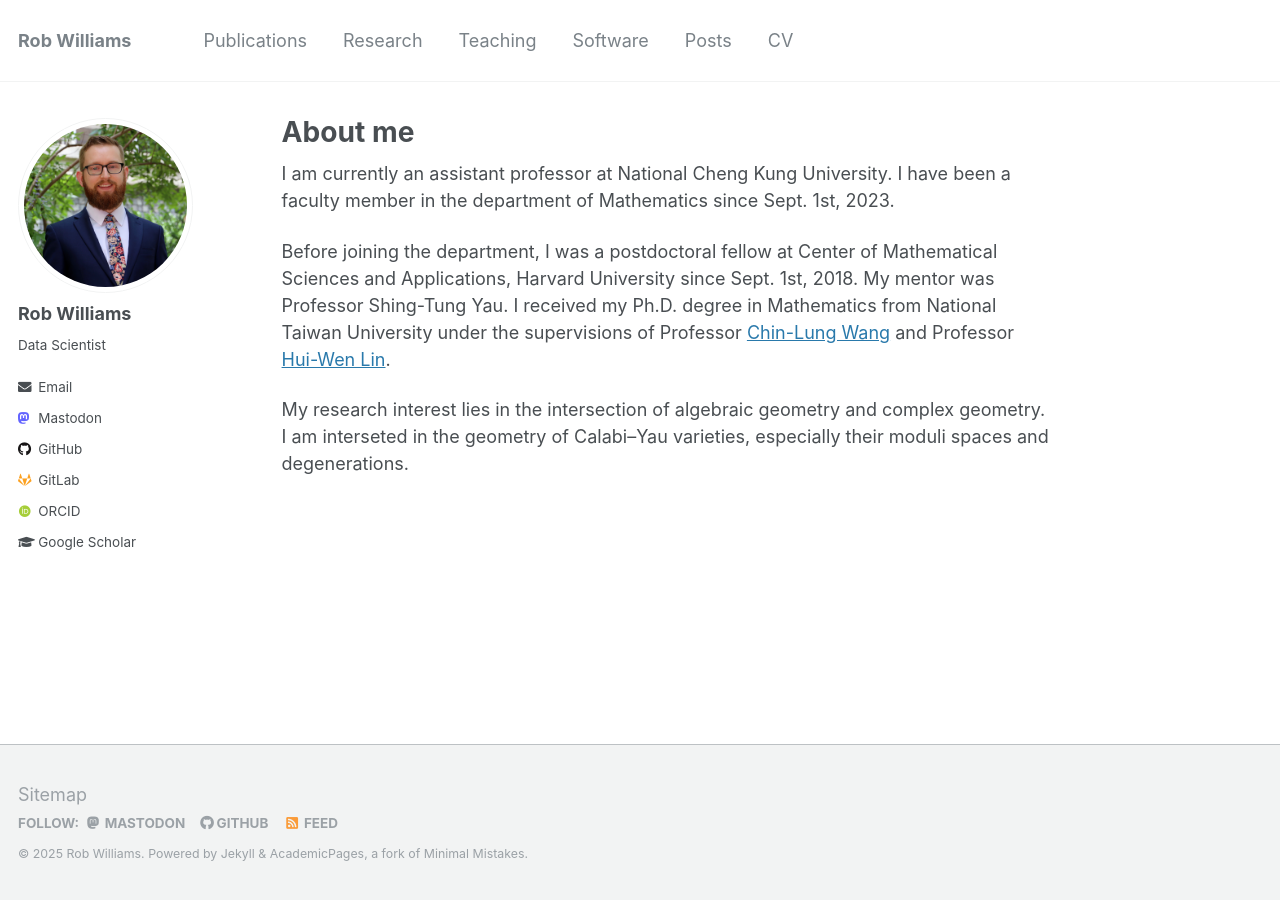
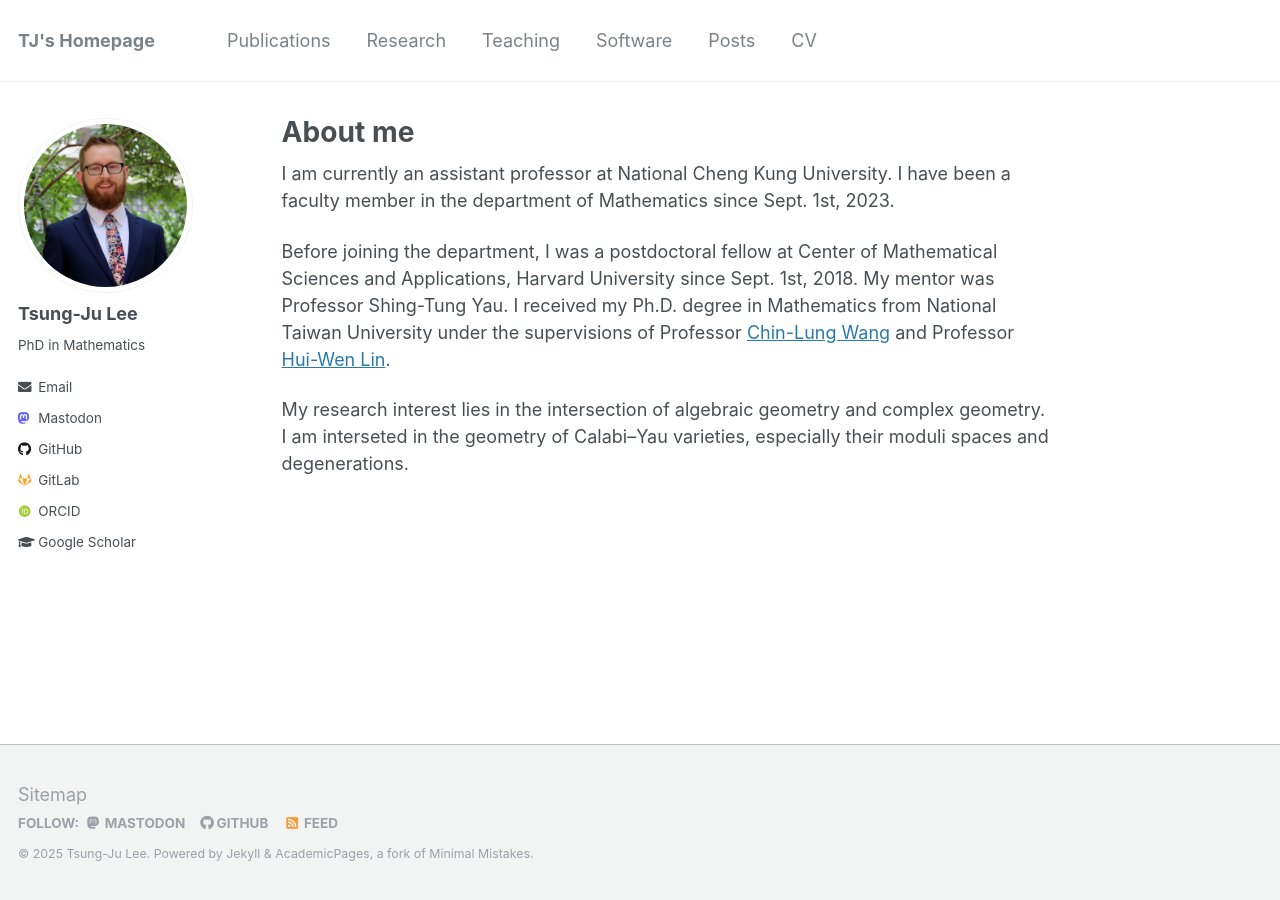
Before and after one commit to yusd24/yusd24.github.io, a Jekyll site: the page built from _pages/about.md, in a window 1280 px wide. Built offline with Jekyll 4.4.1, drawn with Linux system fonts in a browser that asks for light colours; some web fonts are replaced.

Commit message:
Update _config.yml

```diff
--- a/_config.yml
+++ b/_config.yml
@@ -7,13 +7,13 @@
 
 # Site Settings
 locale                   : "en-US"
-title                    : "Rob Williams"
+title                    : "TJ's Homepage"
 title_separator          : "-"
-name                     : &name "Rob Williams"
-description              : &description "Postdoc in Political Science"
-url                      : https://jayrobwilliams.com # the base hostname & protocol for your site e.g. "https://mmistakes.github.io"
+name                     : &name "Tsung-Ju Lee"
+description              : &description "Assistant professor"
+url                      : https://yusd24.github.io # the base hostname & protocol for your site e.g. "https://mmistakes.github.io"
 baseurl                  : "" # the subpath of your site, e.g. "/blog"
-repository               : "jayrobwilliams/jayrobwilliams.github.io"
+repository               : ""
 teaser                   : # filename of teaser fallback teaser image placed in /images/, .e.g. "500x300.png"
 breadcrumbs              : false # true, false (default)
 words_per_minute         : 160
@@ -84,15 +84,15 @@ analytics:
 
 # Site Author
 author:
-  name             : "Rob Williams"
+  name             : "Tsung-Ju Lee"
   avatar           : "profile.png"
-  bio              : "Data Scientist"
+  bio              : "PhD in Mathematics"
   location         :
   employer         :
   pubmed           :
-  orcid            : "http://orcid.org/0000-0001-9259-3883"
-  googlescholar    : "https://scholar.google.com/citations?user=fiaPSmgAAAAJ"
-  email            : "rob.williams@wustl.edu"
+  orcid            : "http://orcid.org/"
+  googlescholar    : "https://scholar.google.com/"
+  email            : "tsungju@gs.ncku.edu.tw"
   researchgate     :  # example: "https://www.researchgate.net/profile/yourprofile"
   uri              :
   bitbucket        :
@@ -101,15 +101,15 @@ author:
   flickr           :
   facebook         :
   foursquare       :
-  github           : "jayrobwilliams"
-  gitlab           : "jayrobwilliams"
+  github           : "yusd24"
+  gitlab           : ""
   google_plus      :
   keybase          :
   instagram        :
   impactstory      : #"https://profiles.impactstory.org/u/xxxx-xxxx-xxxx-xxxx"
   lastfm           :
   linkedin         :
-  mastodon         : "fosstodon.org/@jayrobw"
+  mastodon         : ""
   pinterest        :
   soundcloud       :
   stackoverflow    : #"https://stackoverflow.com/users/10912314/jayrobwilliams"
```
